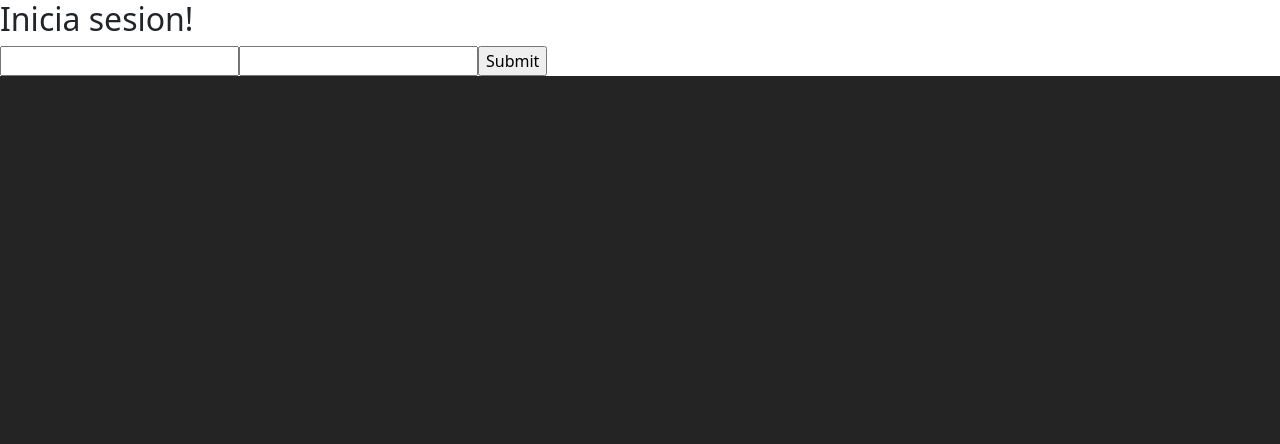
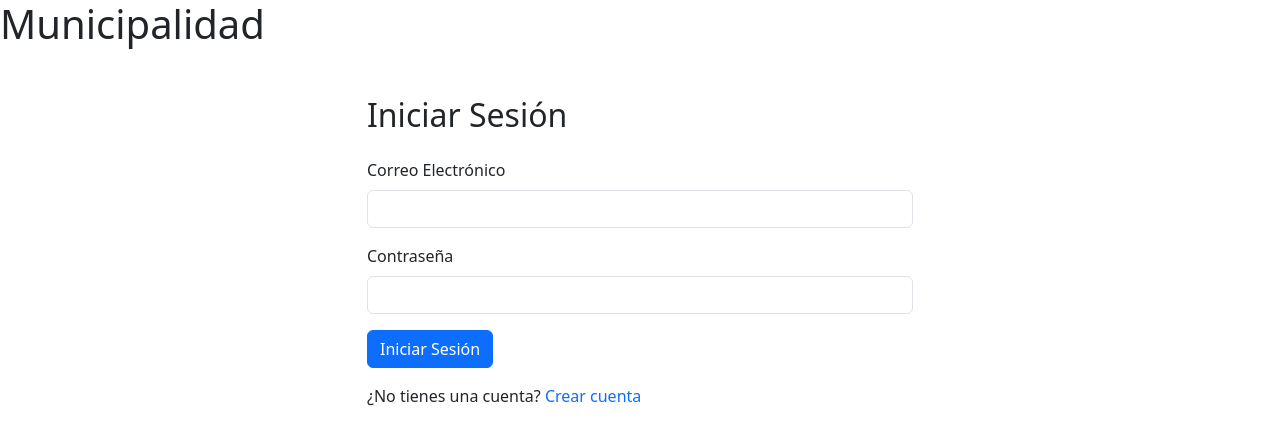
Before and after one commit to fschonffeldt/Proyecto-IS, a React (Vite) app in the folder frontend/: page /auth in a window 1280 px wide. Shown: the top 444 px of the page. Built offline with nearby package versions, Linux system fonts and the light colour scheme.

Commit message:
Login bonito

```diff
--- a/frontend/src/components/LoginForm.jsx
+++ b/frontend/src/components/LoginForm.jsx
@@ -1,4 +1,4 @@
-import { useNavigate } from 'react-router-dom';
+import { useNavigate, Link } from 'react-router-dom';
 import { useForm } from 'react-hook-form';
 import { login } from '../services/auth.service';
 
@@ -18,20 +18,45 @@ function LoginForm() {
   };
 
   return (
+    <div className="container mt-5">
+      <div className="row justify-content-center">
+        <div className="col-md-6">
           <form onSubmit={handleSubmit(onSubmit)}>
+            <h2 className="mb-4">Iniciar Sesión</h2>
+            <div className="mb-3">
+              <label htmlFor="email" className="form-label">
+                Correo Electrónico
+              </label>
               <input
-        name="email"
                 type="email"
+                className="form-control"
                 {...register('email', { required: true })}
               />
+            </div>
+            <div className="mb-3">
+              <label htmlFor="password" className="form-label">
+                Contraseña
+              </label>
               <input
                 type="password"
-        name="password"
+                className="form-control"
                 {...register('password', { required: true })}
               />
-      {errors.exampleRequired && <span>This field is required</span>}
-      <input type="submit" />
+            </div>
+            {errors.exampleRequired && (
+              <div className="alert alert-danger">Este campo es obligatorio</div>
+            )}
+            <button type="submit" className="btn btn-primary">
+              Iniciar Sesión
+            </button>
+            <p className="mt-3">
+              ¿No tienes una cuenta?{' '}
+              <Link to="/registro">Crear cuenta</Link>
+            </p>
           </form>
+        </div>
+      </div>
+    </div>
   );
 }
 
--- a/frontend/src/index.css
+++ b/frontend/src/index.css
@@ -5,7 +5,7 @@
 
   color-scheme: light dark;
   color: rgba(255, 255, 255, 0.87);
-  background-color: #242424;
+  background-color: white; /* Cambiado a blanco */
 
   font-synthesis: none;
   text-rendering: optimizeLegibility;
--- a/frontend/src/routes/Login.jsx
+++ b/frontend/src/routes/Login.jsx
@@ -15,7 +15,7 @@ function Login() {
 
   return (
     <div>
-      <h2>Inicia sesion!</h2>
+      <h1>Municipalidad</h1>
       <LoginForm />
     </div>
   );
```
Also changed, not shown: 1 other file (tests, documents, lock files or other folders). Lines whose indentation alone changed are shown as unchanged.
